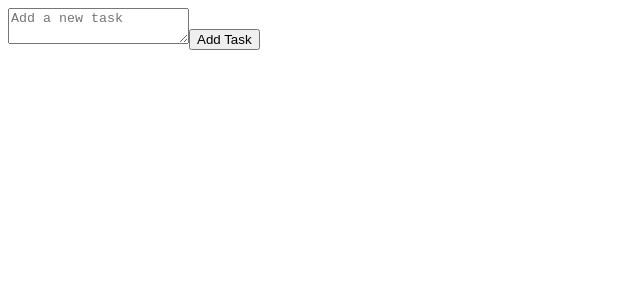
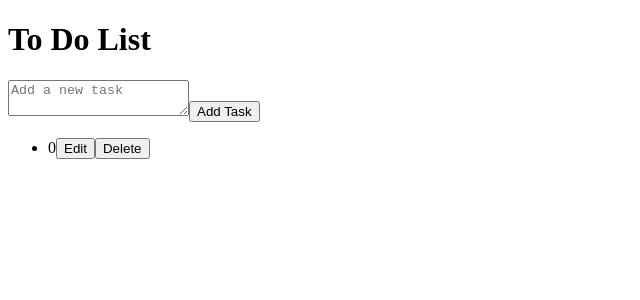
Before and after one commit to acciojob/todo-list-react-AmeyPank, a React app: page / in a window 1280 px wide. Shown: the top 300 px of the page, without its empty margins (0-640 px from the left). Built offline with nearby package versions, Linux system fonts and the light colour scheme.

Commit message:
const [tasks, setTasks] = useState([0]);

```diff
--- a/src/components/App.js
+++ b/src/components/App.js
@@ -3,7 +3,7 @@ import React, { useState } from 'react';
 
 function App() {
   const [taskInput, setTaskInput] = useState('');
-  const [tasks, setTasks] = useState([]);
+  const [tasks, setTasks] = useState([0]);
   const [editIndex, setEditIndex] = useState(-1);
 
   const handleTaskInputChange = (event) => {
@@ -38,6 +38,7 @@ function App() {
 
   return (
     <div className="App">
+      <h1>To Do List</h1>
       <div className="add_tasks_section">
         <textarea
           value={taskInput}
```
Also changed, not shown: package.json (+4 -4 lines), src/index.js (+13 -0 lines).
